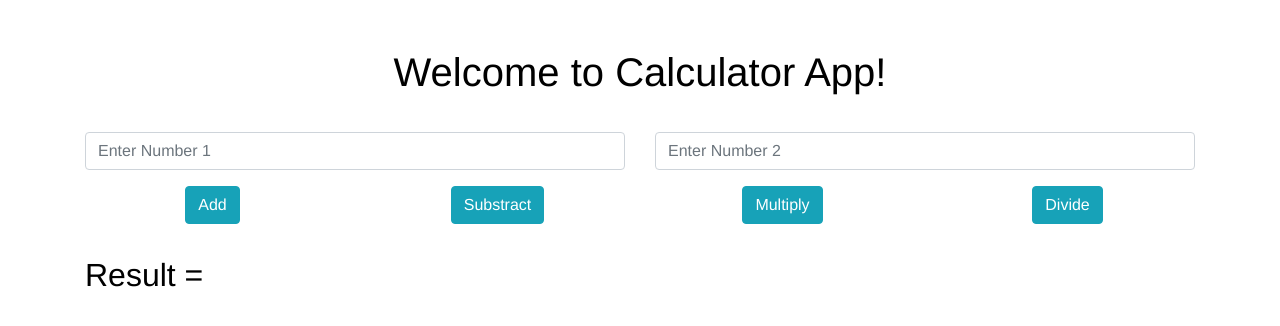
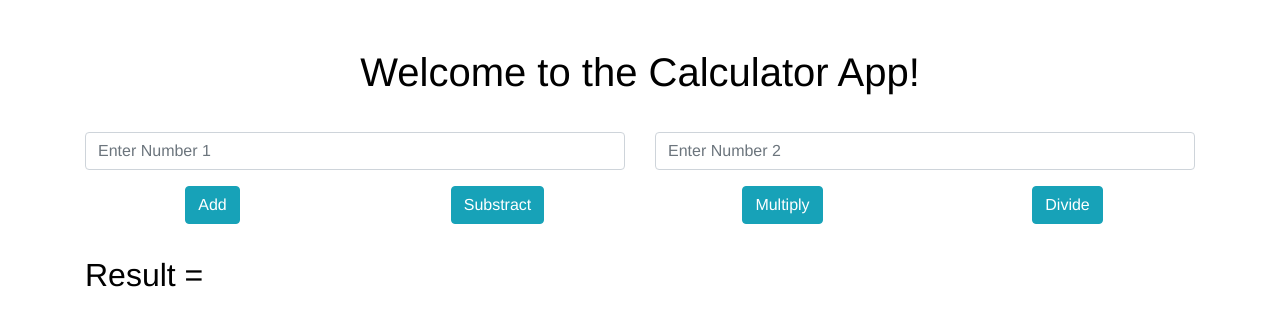
Before and after one commit to AnnKemp/simpleCalculator, an Angular app: page / in a window 1280 px wide. Shown: the top 326 px of the page. Built offline with nearby package versions, Linux system fonts and the light colour scheme.

Commit message:
changed the title

```diff
--- a/src/app/app.component.css
+++ b/src/app/app.component.css
@@ -1,4 +1,4 @@
-@import '~bootstrap/dist/css/bootstrap.min.css'; /* dit in combinatie met: 'npm install bootstrap'  in de terminal (npm eerst installeren!) doet bootstrap werken */
+@import '~bootstrap/dist/css/bootstrap.min.css'; /* dit in combinatie met: 'npm install bootstrap'  in de terminal (npm éérst installeren!) doet bootstrap werken */
 
 :host { /* ipv het op de body te zetten zet je het hier dus op de host */
   font-family:Helvetica, Arial, sans-serif;
--- a/src/app/app.component.ts
+++ b/src/app/app.component.ts
@@ -6,7 +6,7 @@ import { Component } from '@angular/core';
   styleUrls: ['./app.component.css']
 })
 export class AppComponent {
-  title = 'Calculator App';
+  title = 'the Calculator App';
   num1: number;
   num2: number;
   result: number;
@@ -40,7 +40,7 @@ export class AppComponent {
   wrong(){
     document.getElementsByTagName('input')[0].style.backgroundColor = '#ff0000';
     document.getElementsByTagName('input')[1].style.backgroundColor = '#ff0000';
-    document.getElementsByTagName('p')[0].innerHTML = 'Some of the fields are empty, please fill in a number to complete the calculation.';
+    document.getElementsByTagName('p')[0].innerHTML = 'Some of the fields are empty, please fill in a number(s) to complete the calculation.';
     }
   right(){
     document.getElementsByTagName('input')[0].style.backgroundColor = '#fff';
```
